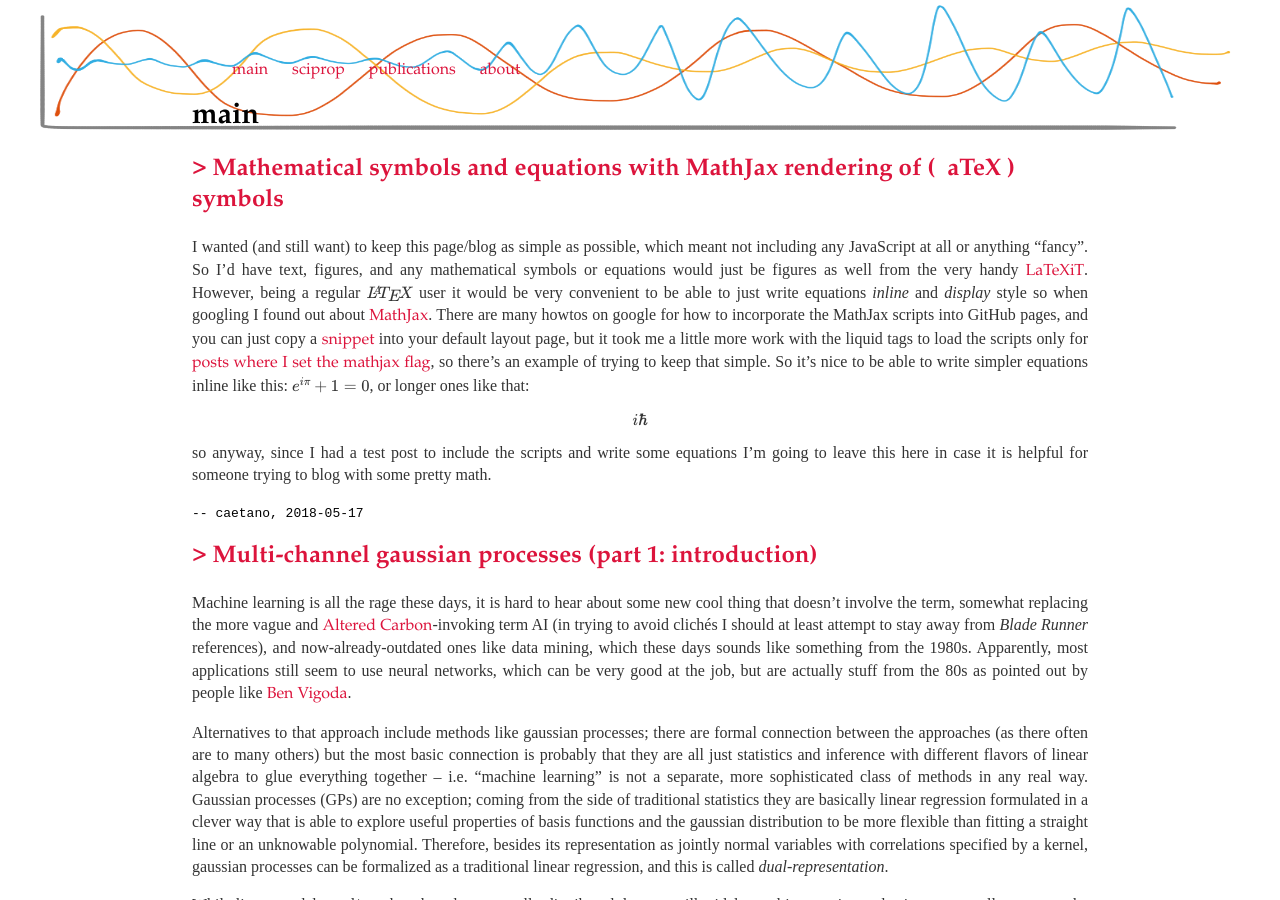
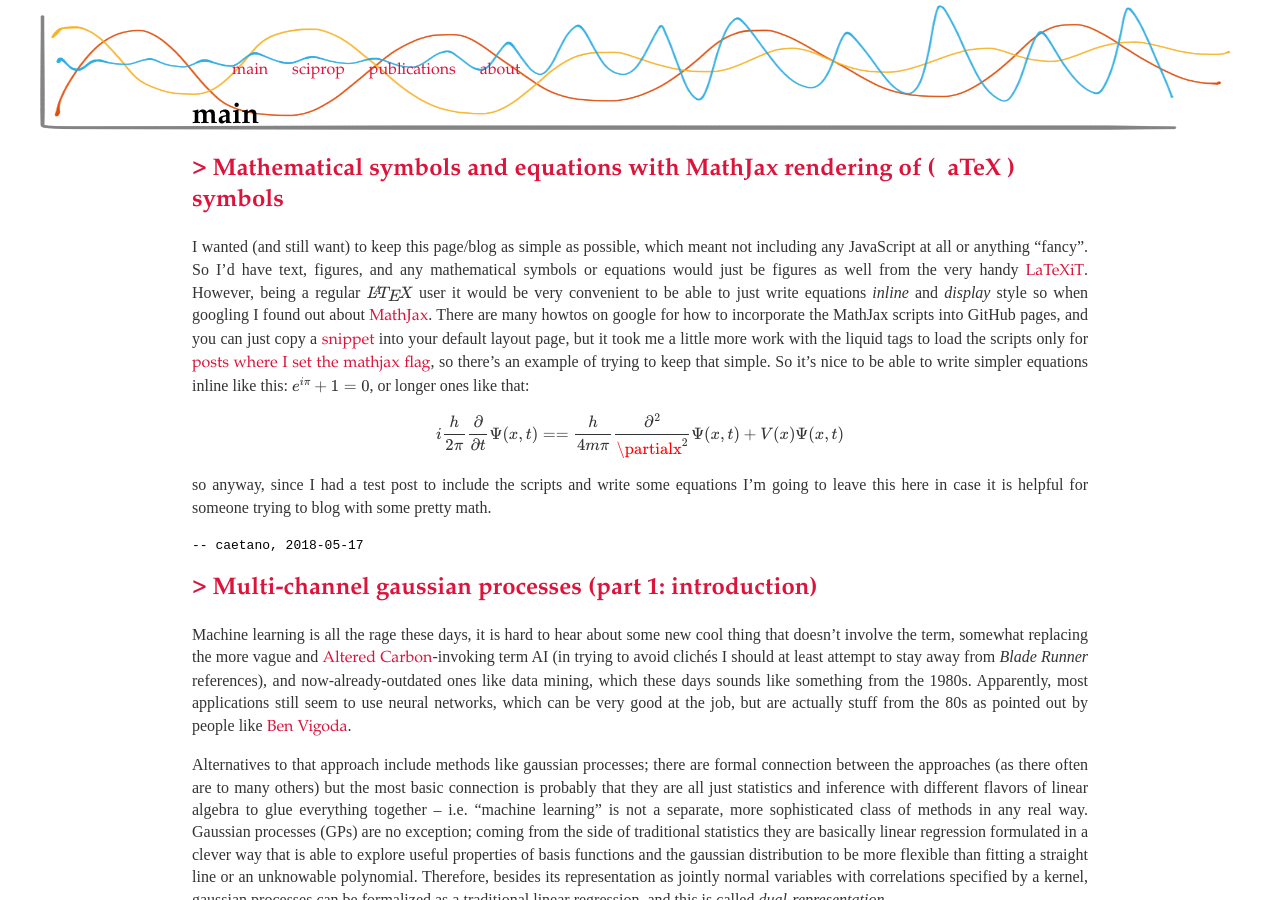
Before and after one commit to caesoma/caesoma.github.io, a Jekyll site: the page built from index.html, in a window 1280 px wide and 900 px high. Built offline with Jekyll 4.4.1, drawn with Linux system fonts in a browser that asks for light colours; formulas are drawn with MathJax 3; the list of posts is cut into pages by our own code.

Commit message:
mathjax test

```diff
--- a/_posts/2018-05-17-mathjax-test.md
+++ b/_posts/2018-05-17-mathjax-test.md
@@ -12,7 +12,7 @@ However, being a regular \\( \LaTeX \\) user it would be very convenient to be a
 So it's nice to be able to write simpler equations inline like this: \\( e^{i\pi} + 1= 0 \\), or longer ones like that:
 
 \\begin{equation}
-    i \hbar
+    i \frac{h}{2\pi} \frac{\partial}{\partial t} \Psi (x,t) = = \frac{h}{4m\pi}\frac{\partial^2}{\partialx^2} \Psi (x,t) + V(x)\Psi (x,t)
 \\end{equation}
 
 so anyway, since I had a test post to include the scripts and write some equations I'm going to leave this here in case it is helpful for someone trying to blog with some pretty math.
```
